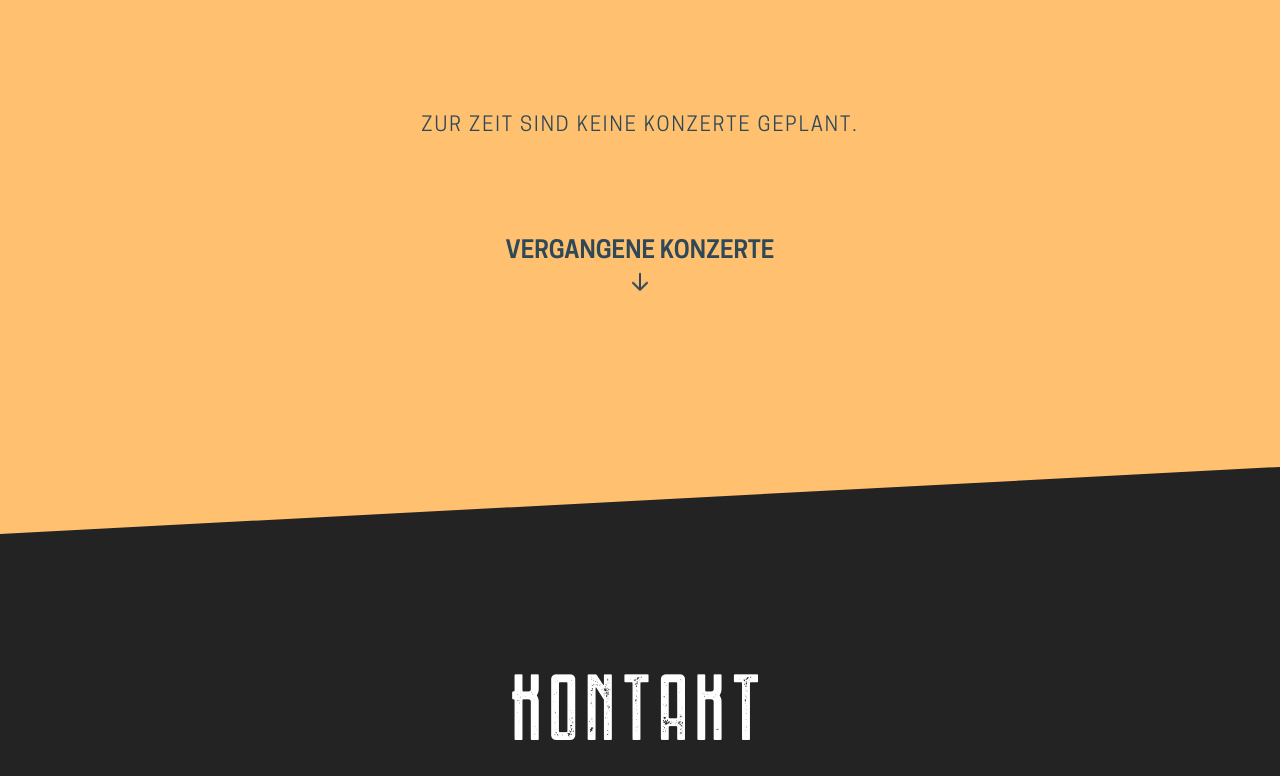
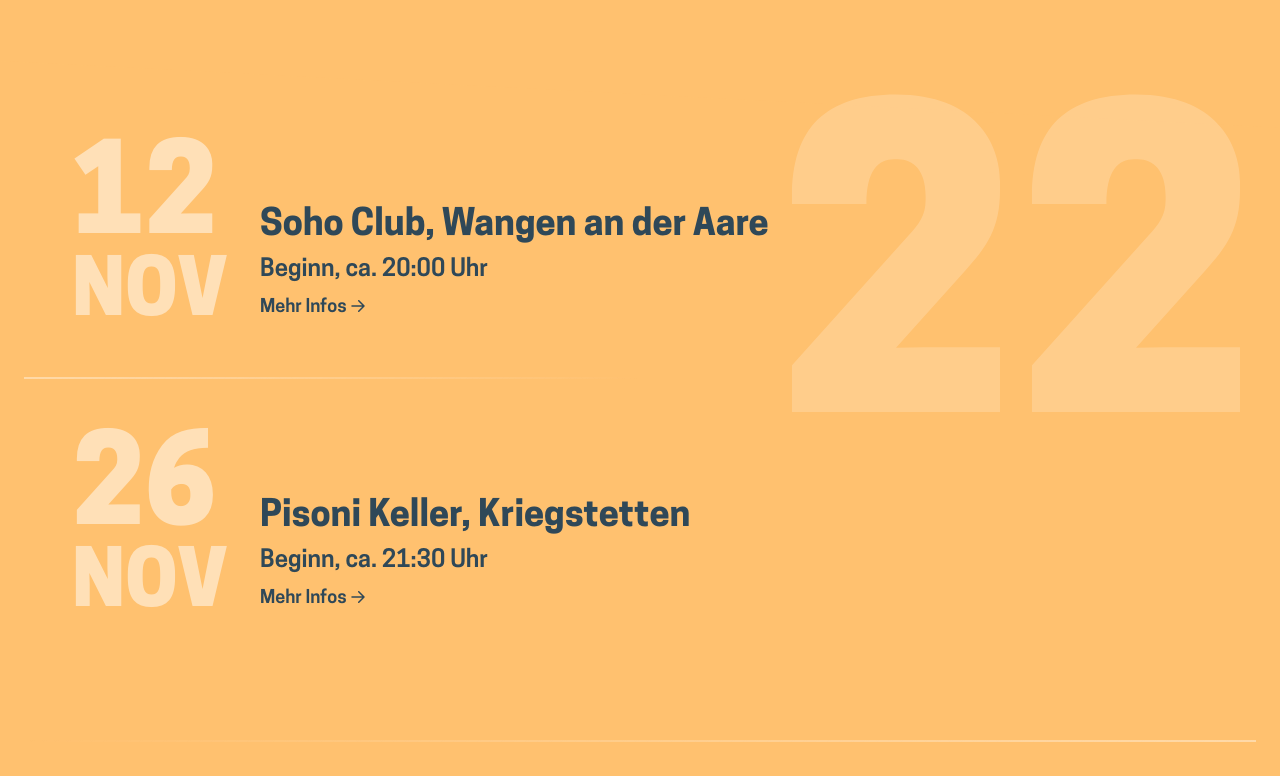
Before and after one commit to fidu85/midlands-website, a SvelteKit app: page / in a window 1280 px wide. Shown: the part 2624-3400 px from the top of the page. Built offline with nearby package versions, Linux system fonts and the light colour scheme.

Commit message:
fix some issues with redesign new structure concerts

```diff
--- a/src/data/concerts.json
+++ b/src/data/concerts.json
@@ -1,6 +1,6 @@
 [
   {
-    "label": "22",
+    "label": 2022,
     "concerts": [
       {
         "date": "2022-11-26T00:00:00.000Z",
--- a/src/routes/section_concert.svelte
+++ b/src/routes/section_concert.svelte
@@ -47,6 +47,11 @@
       } else {
         upcomingConcerts.splice(i, 1);
       }
+
+      // if the year is actual year or in future, but we do not have concerts, then delete year
+      if (upcomingConcerts[i] && upcomingConcerts[i].concerts.length == 0) {
+        upcomingConcerts.splice(i, 1);
+      }
     }
 
     // filter past concerts
@@ -92,7 +97,7 @@
 
     <!-- upcoming Concerts-->
     <div>
-      {#each sortYears(upcomingConcerts, true) as year, yearIndex}
+      {#each sortYears(upcomingConcerts, true) as year}
         <div class="relative">
           <div class="absolute h-full top-0 right-0">
             <div class="sticky top-1/4 -mb-4 sm:-mb-4 md:-mb-16 lg:-mb-20 -z-10">
```
